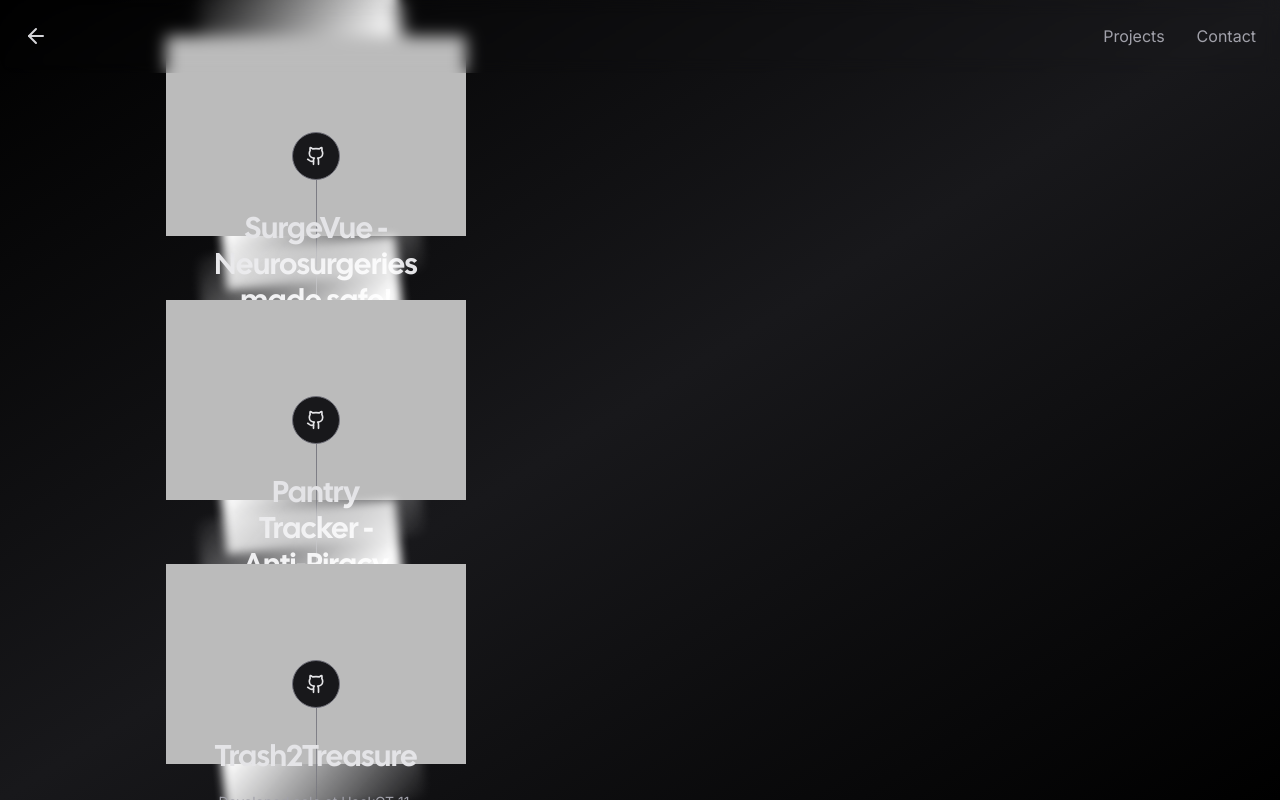
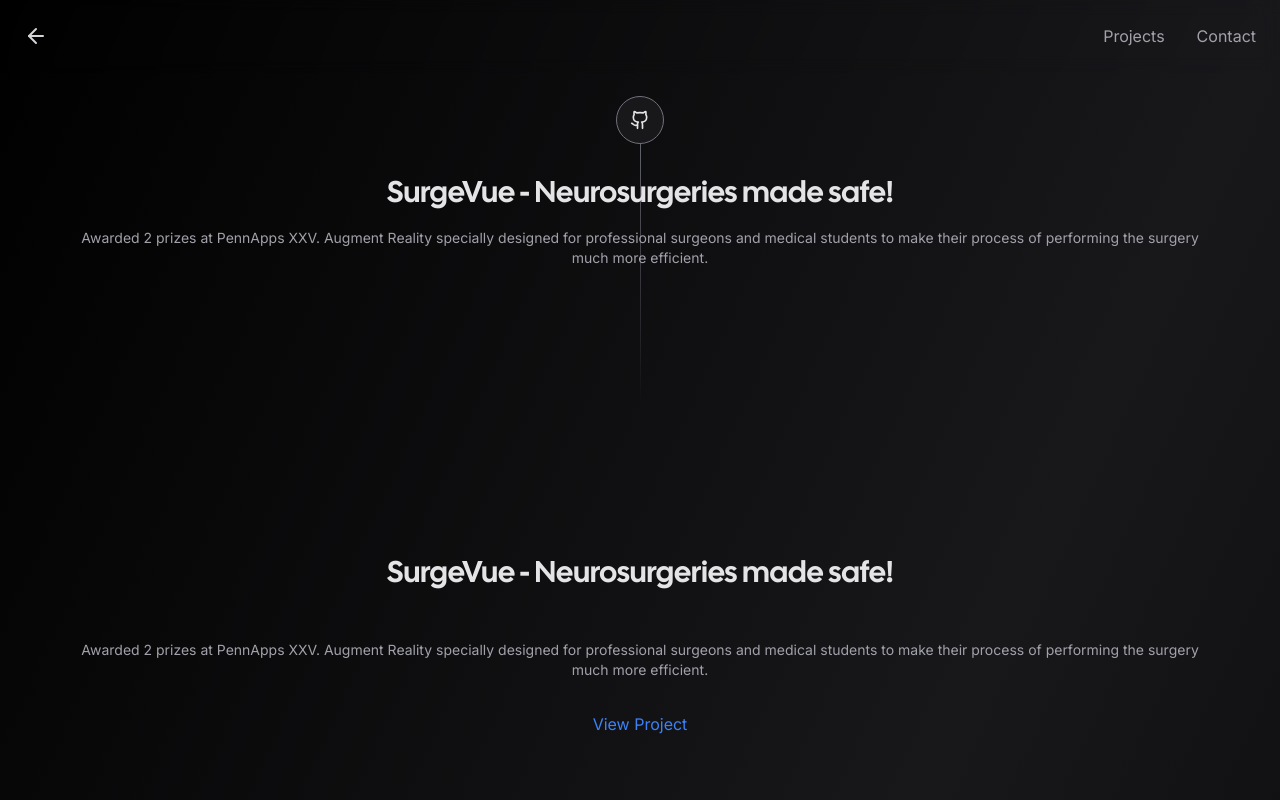
Before and after one commit to jeet-dekivadia/personal-website, a Next.js app: page /project in a window 1280 px wide. Shown: the top 800 px of the page. Built offline with nearby package versions, Linux system fonts and the light colour scheme; no server answers; what tailwindcss-debug-screens would draw is missing.

Commit message:
Update global.css

```diff
--- a/global.css
+++ b/global.css
@@ -83,66 +83,3 @@ footer a {
 footer a:hover {
   text-decoration: underline;
 }
-
-/* Sparkle effect */
-.sparkle {
-  position: relative;
-  display: inline-block;
-}
-
-.sparkle::before {
-  content: '';
-  position: absolute;
-  top: -5px;
-  left: -5px;
-  width: 100%;
-  height: 100%;
-  background: linear-gradient(45deg, transparent, white, transparent);
-  filter: blur(5px);
-  z-index: -1;
-  animation: sparkle 1.5s infinite linear;
-}
-
-@keyframes sparkle {
-  0% { transform: rotate(0deg); }
-  100% { transform: rotate(360deg); }
-}
-
-/* Flip card effect */
-.flip-card {
-  background-color: transparent;
-  width: 300px;
-  height: 200px;
-  perspective: 1000px;
-}
-
-.flip-card-inner {
-  position: relative;
-  width: 100%;
-  height: 100%;
-  text-align: center;
-  transition: transform 0.6s;
-  transform-style: preserve-3d;
-}
-
-.flipped .flip-card-inner {
-  transform: rotateY(180deg);
-}
-
-.flip-card-front, .flip-card-back {
-  position: absolute;
-  width: 100%;
-  height: 100%;
-  backface-visibility: hidden;
-}
-
-.flip-card-front {
-  background-color: #bbb;
-  color: black;
-}
-
-.flip-card-back {
-  background-color: #2980b9;
-  color: white;
-  transform: rotateY(180deg);
-}
```
